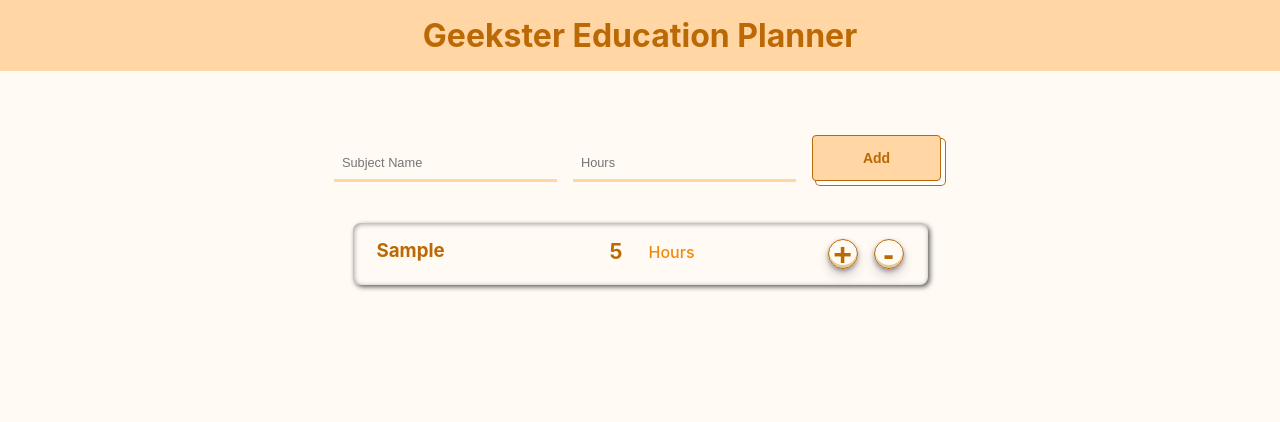
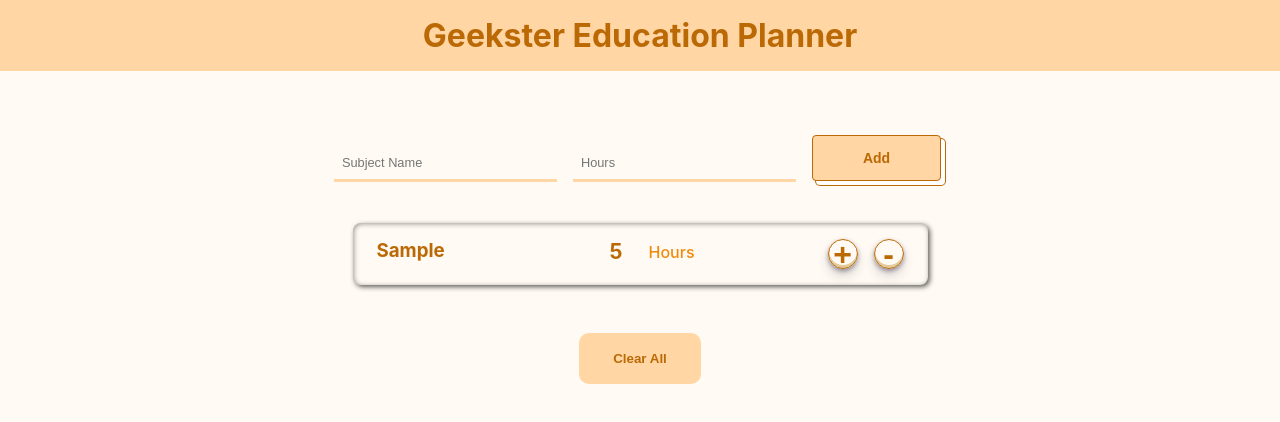
Before and after one commit to Mayankkatheriya/to-do_list_react, a React (Create React App) app: page / in a window 1280 px wide. Both pictures are taken after typing "Sample", "5" into the empty fields and a click on the button "Add". Shown: the top 422 px of the page. Built offline with nearby package versions, Linux system fonts and the light colour scheme.

Commit message:
project completed

```diff
--- a/src/Components/Main/Main.css
+++ b/src/Components/Main/Main.css
@@ -1,5 +1,6 @@
 main {
   width: 100%;
+  height: 100%;
   padding: 2rem 1rem;
   border-radius: 0.5rem;
   display: flex;
@@ -90,3 +91,27 @@
   width: 100%;
   max-width: 575px;
 }
+
+.clear-btn {
+  width: 100%;
+  margin-top: 2rem;
+  display: flex;
+  justify-content: center;
+  align-items: center;
+}
+
+.clear-btn button {
+  padding: 1rem 2rem;
+  outline: none;
+  background-color: rgb(255, 214, 164);
+  border: 2px solid rgb(255, 214, 164);
+  color: rgb(187, 105, 5);
+  font-weight: 700;
+  cursor: pointer;
+  border-radius: 10px;
+}
+
+.clear-btn button:hover {
+  background-color: transparent;
+  border: 2px solid rgb(187, 105, 5);
+}
--- a/src/Components/Main/Main.js
+++ b/src/Components/Main/Main.js
@@ -28,33 +28,37 @@
     } else if (hours > 99) {
       alert("Hours should not exceed 99");
     } else {
-      setListData([
-        ...listData,
-        {
-          subject: subjectName,
-          hours: Number(hours),
-        },
-      ]);
+      setListData(()=>{
+        let data=getListData();
+        data.push({ subject: subjectName, hours: parseInt(hours) });
+        localStorage.setItem("data",JSON.stringify(data));
+        return data;
+      });
       setSubjectname("");
       sethours("");
     }
-    localStorage.setItem("data", JSON.stringify(listData));
   };
 
   //todo common increment and decrement function and sene as a prop to lifting up state to change hour value when '+' , '-' button clicked
   const UpdateHandler = (idx, type) => {
     if (type === "incr") {
-      if (listData[idx].hours >= 99) return;
+      if (listData[idx].hours===99) return;
       let newHour = [...listData];
-      newHour[idx].hours += 0.5;
+      newHour[idx].hours += 1;
       setListData(newHour);
     } else {
-      if (listData[idx].hours === 1) return;
-      let newHour = [...listData];
-      newHour[idx].hours -= 0.5;
-      setListData(newHour);
+        if (listData[idx].hours === 1) return;
+        let newHour = [...listData];
+        newHour[idx].hours -= 1;
+        setListData(newHour);
     }
     localStorage.setItem("data", JSON.stringify(listData));
+  };
+
+  //Todo ClearData func to clear all listdata from local storage
+  const clearData = () => {
+    localStorage.removeItem("data");
+    setListData([]);
   };
 
   return (
@@ -71,7 +75,7 @@
           type="number"
           placeholder="Hours"
           min={1}
-          step={0.5}
+          step={1}
           value={hours}
           onChange={(e) => onChangeHandler(e, sethours)}
           required
@@ -83,8 +87,10 @@
           <List key={index} obj={item} updateFn={UpdateHandler} id={index} />
         ))}
       </div>
+      <div className="clear-btn">
+        <button style={{display: (listData.length==0) ? "none" : "flex"}} onClick={clearData}>Clear All</button>
+      </div>
     </main>
   );
 };
-
 export default Main;
--- a/src/index.css
+++ b/src/index.css
@@ -24,4 +24,8 @@
   color: rgb(187, 105, 5);
   padding: 1rem;
   margin-bottom: 2rem;
+  position: sticky;
+  top: 0;
+  left: 0;
+  right: 0;
 }
```
